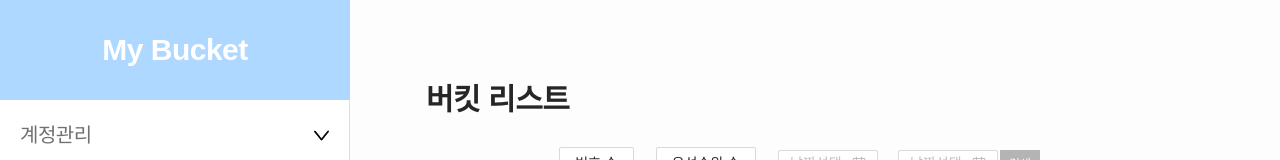
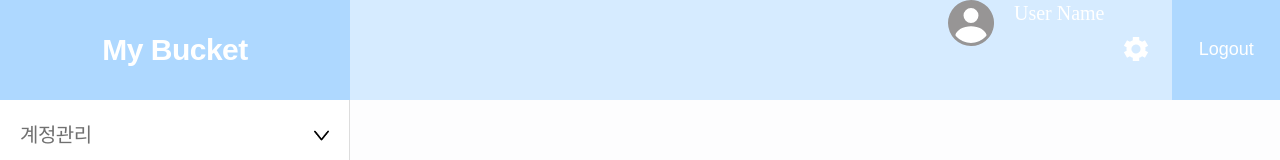
Before and after one commit to cpk0709/prec-toyedu, a Next.js app: page /bucket/show in a window 1280 px wide. Shown: the top 160 px of the page. Built offline with nearby package versions, Linux system fonts and the light colour scheme; no server answers.

Commit message:
BasicLayout 헤더 import

```diff
--- a/src/nav/BasicLayout.jsx
+++ b/src/nav/BasicLayout.jsx
@@ -2,6 +2,7 @@ import React, { useEffect, useState } from "react";
 import styled, { css } from "styled-components";
 import Link from "next/link";
 import { useRouter } from "next/router";
+import Header from "../components/Header";
 
 const menu = [
   {
@@ -99,6 +100,7 @@ const BasicLayout = ({ children }) => {
         </MenuContainer>
       </SideContainer>
       <RootContainer>
+        <Header />
         <Container>{children}</Container>
       </RootContainer>
     </Wrapper>
```
